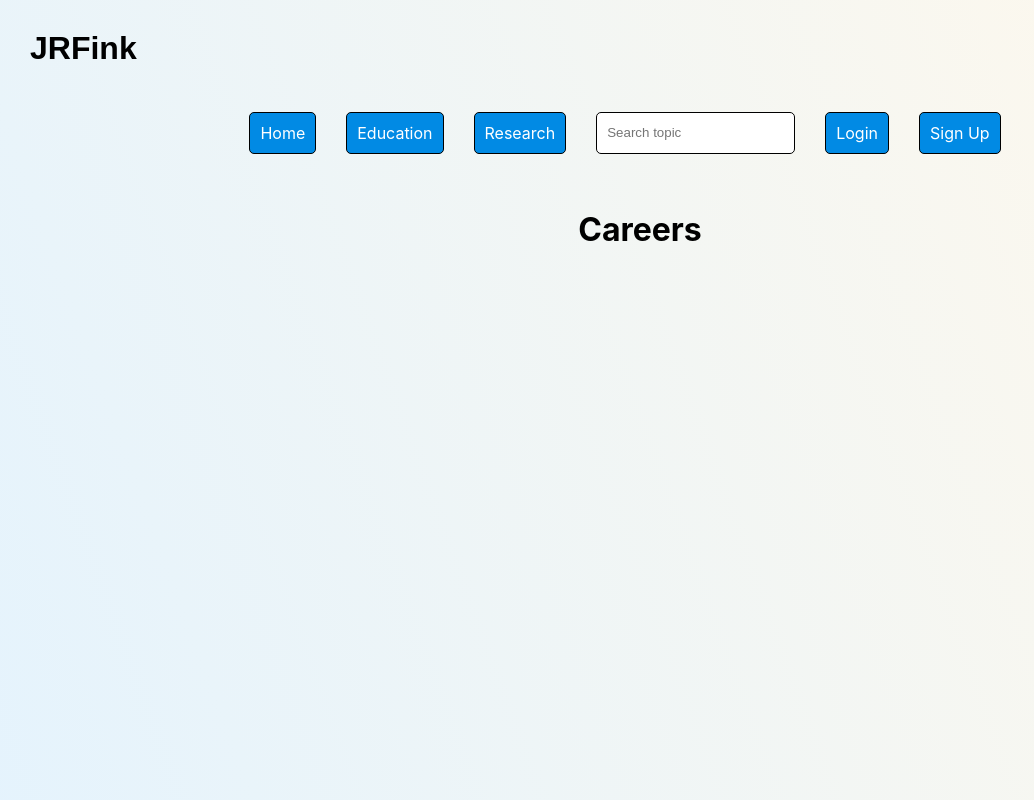
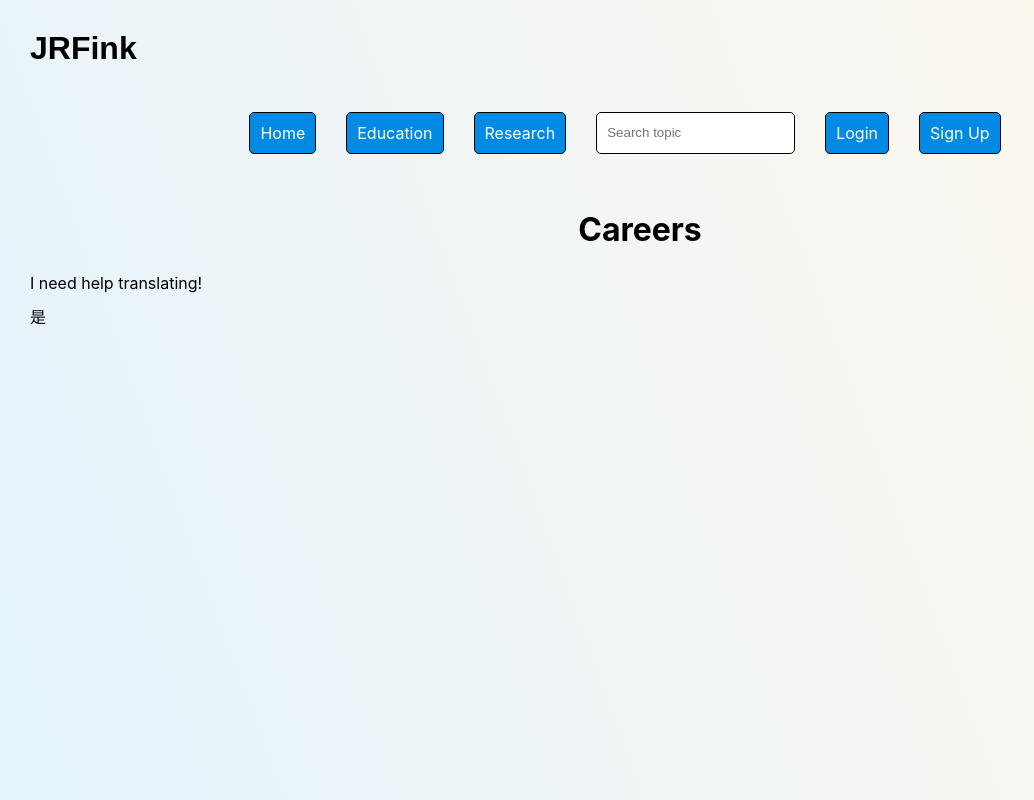
Before and after one commit to JRFink/jrfphyspagesnew, a Next.js app: page /careers in a window 1280 px wide. Shown: the top 800 px of the page, without its empty margins (0-1034 px from the left). Built offline with nearby package versions, Linux system fonts and the light colour scheme.

Commit message:
Update index.tsx

```diff
--- a/pages/careers/index.tsx
+++ b/pages/careers/index.tsx
@@ -6,6 +6,12 @@ const Careers = () => {
             <h1 className={style.centerText}>
                 Careers
             </h1>
+            <p>
+            I need help translating!
+           </p>
+           <p>
+             是
+           </p>
         </>
     );
 }
```
